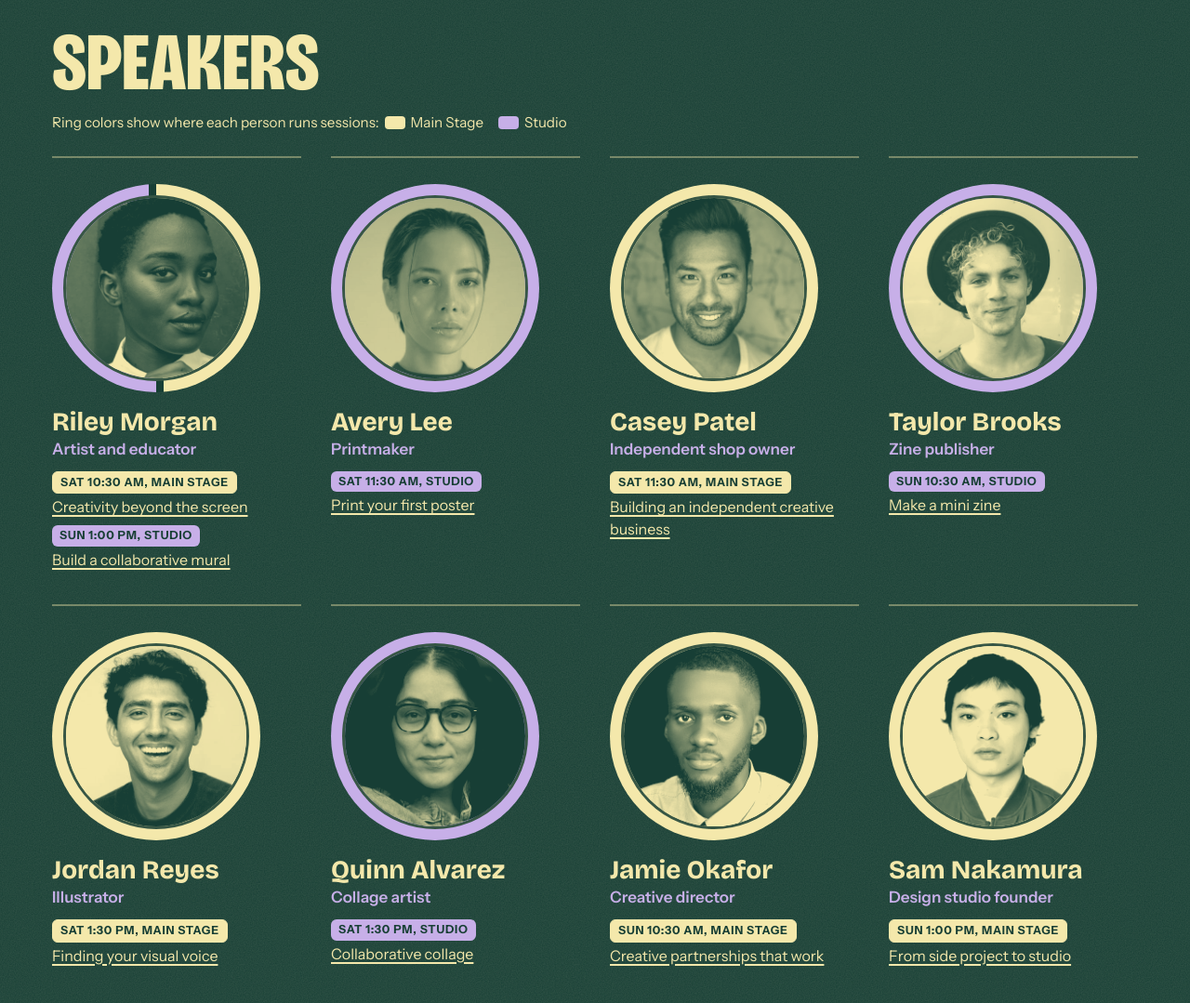
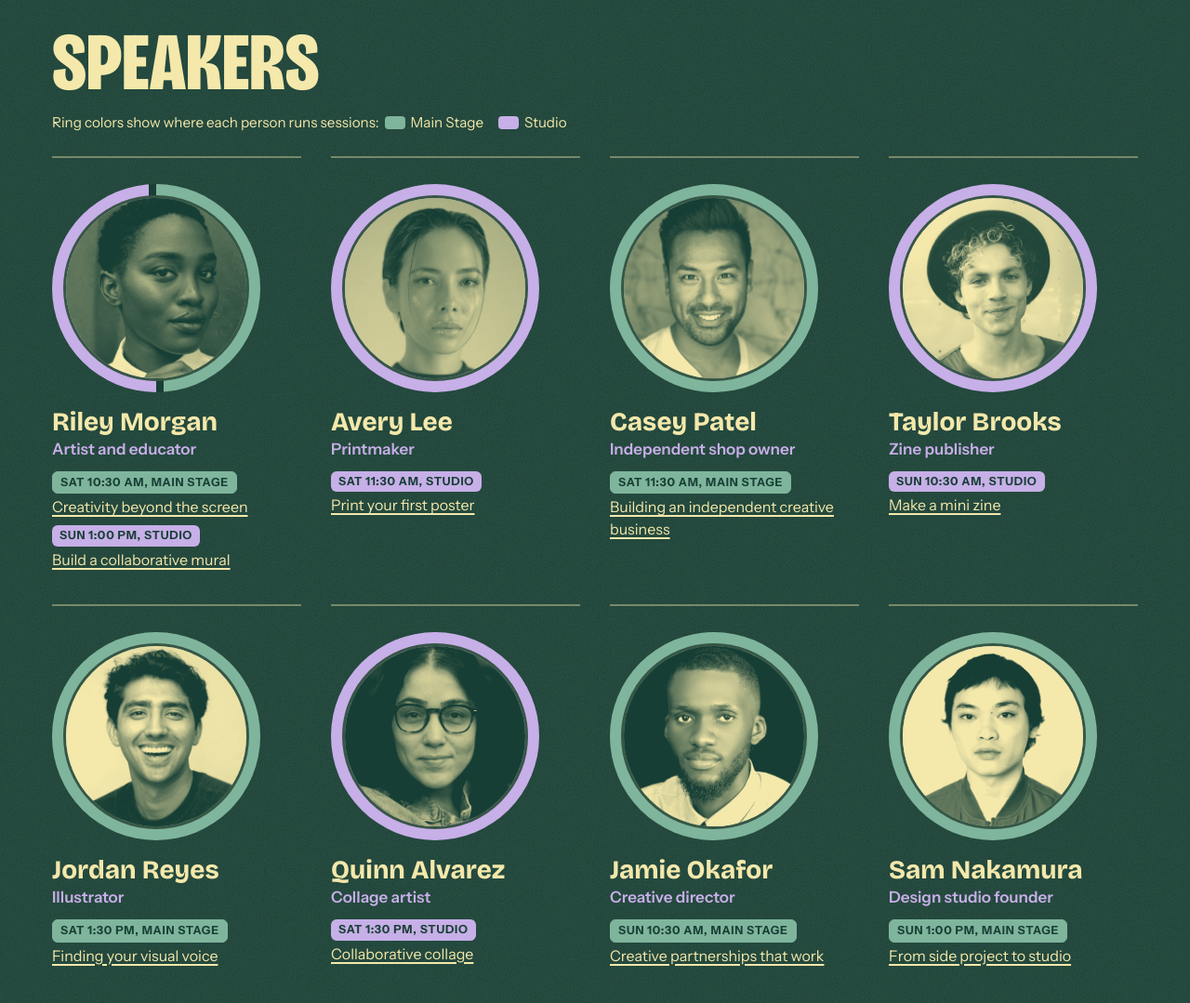
Before and after one commit to parkerjustinr/fieldwork-festival, a plain HTML site: page index.html in a window 1280 px wide. Shown: the part 1520-2599 px from the top of the page at 93% size. Drawn offline with Linux system fonts and the light colour scheme.

Commit message:
Speakers band: show Main Stage in sage, not butter
Butter is the Maker Market color in the schedule key, so butter Main Stage
rings and tags on the speakers band read as Maker Market. Sage (#7FB59C) is
a light tint of the forest Main Stage color: 4.99:1 for forest tag text and
4.99:1 against the forest band, and clearly apart from butter and lilac.
Applies to the rings, the Main Stage tags and the key in the speakers note.

Co-Authored-By: Claude Opus 5.5 <noreply@anthropic.com>
Claude-Session: https://claude.ai/code/session_0189vEkQ5eRGAyZgDdYQZFZM

```diff
--- a/styles.css
+++ b/styles.css
@@ -1,9 +1,10 @@
 /* Fieldwork Festival - concept for Arrived
    Color has a job:
    forest = Main Stage + text + dark fields
+   sage   = Main Stage on the forest speakers band only (forest on forest disappears; butter would read as Maker Market)
    lilac  = Studio (hands-on workshops)
    butter = Maker Market + warm fields
-   Text pairs used: forest on butter/lilac/paper, butter or lilac on forest. Never lilac on butter. */
+   Text pairs used: forest on butter/lilac/paper/sage, butter or lilac on forest. Never lilac on butter. */
 
 @font-face {
   font-family: "Bricolage";
@@ -24,6 +25,7 @@
   --forest: #183F35;
   --butter: #F4E8AB;
   --lilac: #C7AFE8;
+  --sage: #7FB59C;
   --paper: #FBF7EA;
   --display: "Bricolage", "Arial Narrow", Arial, sans-serif;
   --body: "Instrument", "Helvetica Neue", Arial, sans-serif;
@@ -724,21 +726,22 @@ main:focus { outline: none; }
 }
 .speaker:hover .initials.portrait img, .speaker:focus-within .initials.portrait img { filter: none; }
 
-/* On the forest speakers band, Main Stage shows as butter (forest on forest disappears). Studio stays lilac. */
+/* On the forest speakers band, Main Stage shows as sage, a light tint of forest (forest on forest disappears, and butter
+   would read as Maker Market). Studio stays lilac. */
 .initials.portrait {
   padding: 9px; box-shadow: none;
-  background: conic-gradient(var(--butter) 0 calc(var(--a) / (var(--a) + var(--b)) * 100%), var(--lilac) 0);
+  background: conic-gradient(var(--sage) 0 calc(var(--a) / (var(--a) + var(--b)) * 100%), var(--lilac) 0);
 }
 .initials.portrait.split {
   --p: calc(var(--a) / (var(--a) + var(--b)) * 100%);
   background: conic-gradient(
-    var(--butter) 0 calc(var(--p) - 1.2%), var(--forest) 0 var(--p),
+    var(--sage) 0 calc(var(--p) - 1.2%), var(--forest) 0 var(--p),
     var(--lilac) 0 98.8%, var(--forest) 0);
 }
 @media (min-width: 880px) { .initials.portrait { padding: 12px; } }
 .initials.portrait img { border: 3px solid var(--forest); }
-.speakers .inline-key.key-main { background: var(--butter); box-shadow: none; }
-.speakers .tag-main { background: var(--butter); color: var(--forest); border-color: var(--butter); }
+.speakers .inline-key.key-main { background: var(--sage); box-shadow: none; }
+.speakers .tag-main { background: var(--sage); color: var(--forest); border-color: var(--sage); }
 
 .tools button.is-locked { opacity: 0.4; cursor: not-allowed; }
 .tools button.is-locked:hover { background: transparent; color: var(--butter); }
```
